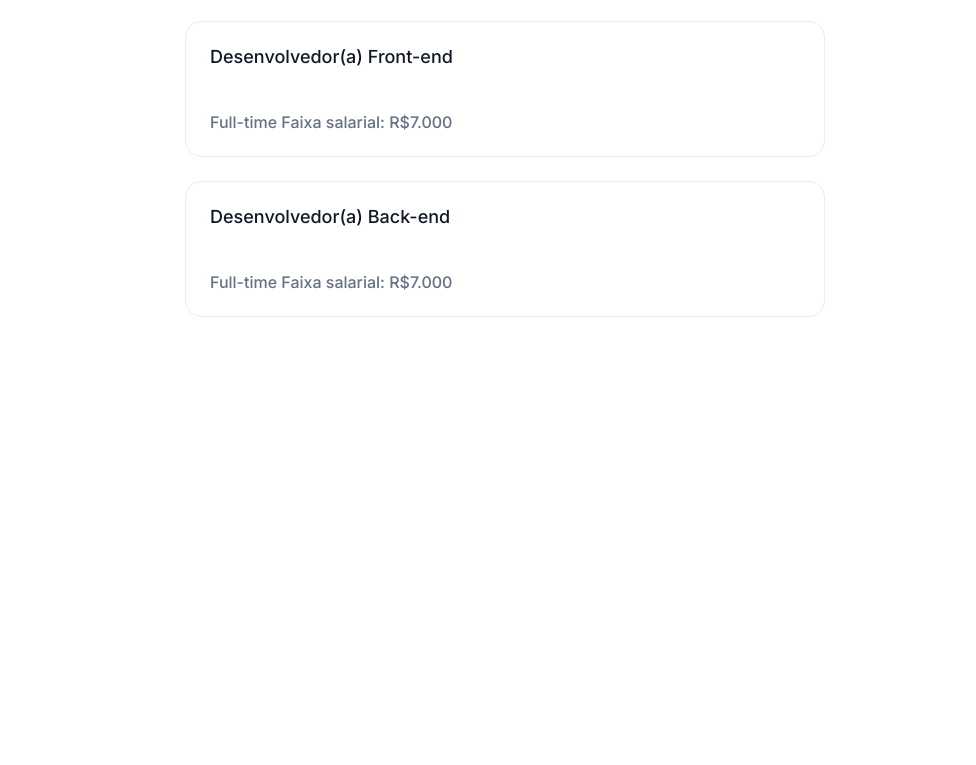
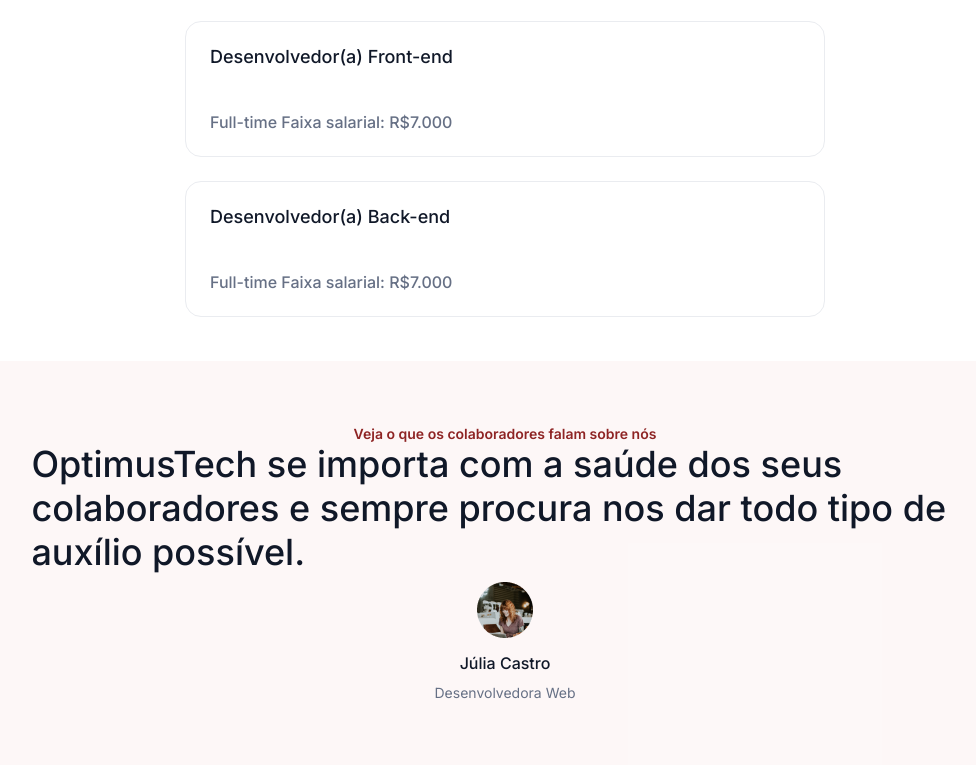
Before and after one commit to Livia-Rachell/7daysOfCode, a plain HTML site: page index.html in a window 1280 px wide. Shown: the part 1998-2763 px from the top of the page, without its empty margins (135-1111 px from the left). Before the commit the page ends 2359 px from the top, so only its background shows below. Drawn offline with Linux system fonts and the light colour scheme.

Commit message:
Ajuste da seção depoimentos

```diff
--- a/index.html
+++ b/index.html
@@ -24,36 +24,36 @@
   </nav>
 
   <section class="secao1">
-    <span>Sobre nós</span>
+    <span class="span">Sobre nós</span>
     <h1>Por que somos diferentes?</h1>
     <p>Nós focamos nos detalhes de tudo que fazemos. Tudo para ajudar as empresas de todo o mundo a se concentrarem naquilo que é realmente importante para elas.</p>
   </section>
 
   <section class="secao2">
     <div>
-      <span>400+</span>
+      <span class="span">400+</span>
       <h2>Projetos concluídos</h2>
       <p>Nós ajudamos a construir mais de 400 projetos incríveis</p>
     </div>
     <div>
-      <span>100+</span>
+      <span class="span">100+</span>
       <h2>Colaboradores</h2>
       <p>Temos mais de 100 colaboradores no nosso time que se preocupam com nossos clientes.</p>
     </div>
     <div>
-      <span>20k</span>
+      <span class="span">20k</span>
       <h2>Downloads</h2>
       <p>Nossos projetos que estão disponíveis em lojas já foram baixados mais de 20.000 vezes.</p>
     </div>
     <div>
-      <span>500+</span>
+      <span class="span">500+</span>
       <h2>Reviews 5 estrelas</h2>
       <p>Estamos orgulhosos de contar com mais de 500 reviews 5 estrelas em nossos produtos.</p>
     </div>
   </section>
 
   <section class="secao3">
-    <span>Vagas abertas</span>
+    <span>Vagas abertas!</span>
     <h1>Estamos procurando talentos</h1>
     <p>Somos uma equipe 100% remota com pessoas do Brasil inteiro.</p>
     <img src="./img/EquipeTrabalho.png" alt="Equipe remota">
@@ -102,6 +102,20 @@
       </div>
     </div>
   </section>
+
+  <section class="depoimentos">
+    <div class="depoimentos1">
+      <span class="span">Veja o que os colaboradores falam sobre nós</span>
+      <h3>OptimusTech se importa com a saúde dos seus colaboradores e sempre procura nos dar todo tipo de auxílio possível.</h3>
+    </div>
+    <div class="depoimentos2">
+      <img src="./img/Avatar.png" alt="colaboradora da OptimusTech">
+      <div class="depoimentos3">
+        <p class="p1">Júlia Castro</p>
+        <p class="p2">Desenvolvedora Web</p>
+      </div>
+    </div>
+  </section>
 </body>
 
 </html>
--- a/style.css
+++ b/style.css
@@ -9,7 +9,10 @@ body {
   width: 100%;
   height: 100vh;
 }
-
+.span {
+  color: #8E2424;
+  font-weight: 600;
+}
 /* Barra de navegação */
 nav{
   margin: 18px 0px;
@@ -42,10 +45,6 @@ a {
   align-items: center;
   padding: 96px 0px;
 }
-.secao1 span {
-  color:#8E2424;
-  font-weight: 600;
-}
 .secao1 h1 {
   padding: 24px 0px;
   color: #101828;
@@ -68,8 +67,6 @@ a {
   padding-bottom: 96px;
 }
 .secao2 span{
-  color: #8E2424;
-  font-weight: 600;
   font-size: 60px;
 }
 .secao2 h2{
@@ -148,3 +145,56 @@ a {
   font-weight: 500;
   font-size: 16px;
 }
+
+/* Seção 5 */
+.depoimentos {
+  margin: 0 auto;
+  padding: 64px;
+  background-color: rgba(195, 25, 25, 0.03);
+  height: 404px;
+  width: 84%;
+  display: flex;
+  flex-direction: column;
+  align-items: center;
+  justify-content: space-between;
+  margin-bottom: 9%;
+}
+.depoimentos1 span {
+  font-size: 14px;
+}
+.depoimentos1 h3 {
+  color: #101828;
+  font-weight: 500;
+  font-size: 36px;
+}
+.depoimentos1 {
+  display: flex;
+  flex-direction: column;
+  align-items: center;
+  justify-content: space-between;
+  height: 43%;
+}
+.depoimentos2 {
+  display: flex;
+  flex-direction: column;
+  align-items: center;
+  justify-content: space-between;
+  height: 43%;
+}
+.depoimentos3 {
+  display: flex;
+  flex-direction: column;
+  align-items: center;
+  justify-content: space-between;
+  height: 40%;
+}
+.p1 {
+  color: #101828;
+  font-weight: 500;
+  font-size: 16px;
+}
+.p2 {
+  color: #667085;
+  font-weight: 400;
+  font-size: 14px;
+}
```
Also changed, not shown: img/Avatar.png (added).
